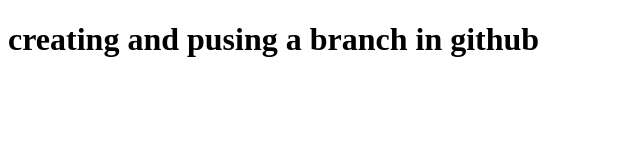
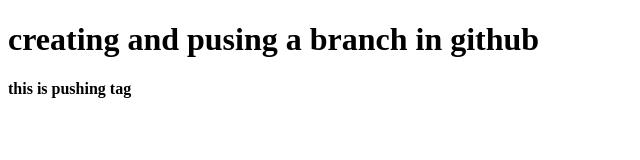
Before and after one commit to Sivakumar-Github1/04-10-24-task-2, a plain HTML site: page index.html in a window 1280 px wide. Shown: the whole page, without its empty margins (0-640 px from the left). Drawn offline with Linux system fonts and the light colour scheme.

Commit message:
Update index.html
data changing

```diff
--- a/index.html
+++ b/index.html
@@ -8,5 +8,6 @@
 <body>
     <!--main-->
     <h1>creating and pusing a branch in github</h1>
+    <h4>this is pushing tag</h4>
 </body>
 </html>
```
